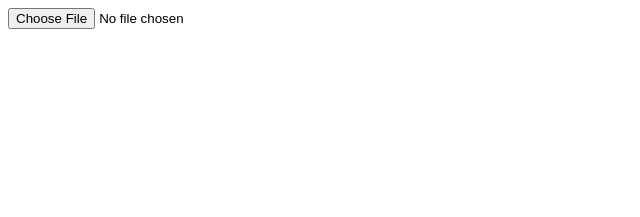
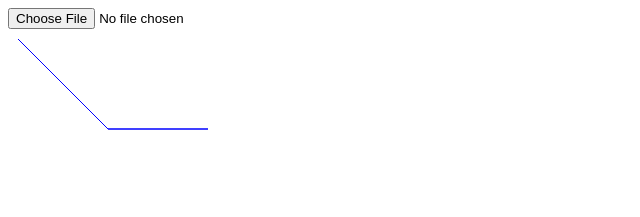
Before and after one commit to 5QU1D/map-maker, a website: page index.html in a window 1280 px wide. Shown: the whole page, without its empty margins (0-640 px from the left). Drawn offline with Linux system fonts and the light colour scheme.

Commit message:
restructuring js and referencing js in html file by src

```diff
--- a/index.html
+++ b/index.html
@@ -40,5 +40,6 @@
         <!-- canvas.height, canvas.width ; https://medium.com/@kbjinco/html-canvas-dynamic-size-8cc310cf2be0 -->
 
         <canvas id="canvas" width="200" height="185"></canvas>  <!-- how do i pass in values for width and height -->
+        <script type="text/javascript" src="/js/index.js"></script>
     </body>
 </html>
--- a/scripts/index.js
+++ b/js/index.js
@@ -1,4 +1,4 @@
-console.log("Hello,Javascript!"); //initial tester of file
+//console.log("Hello,Javascript!"); //initial tester of file
 
 function draw() {
     const canvas = document.getElementById("canvas");
```
